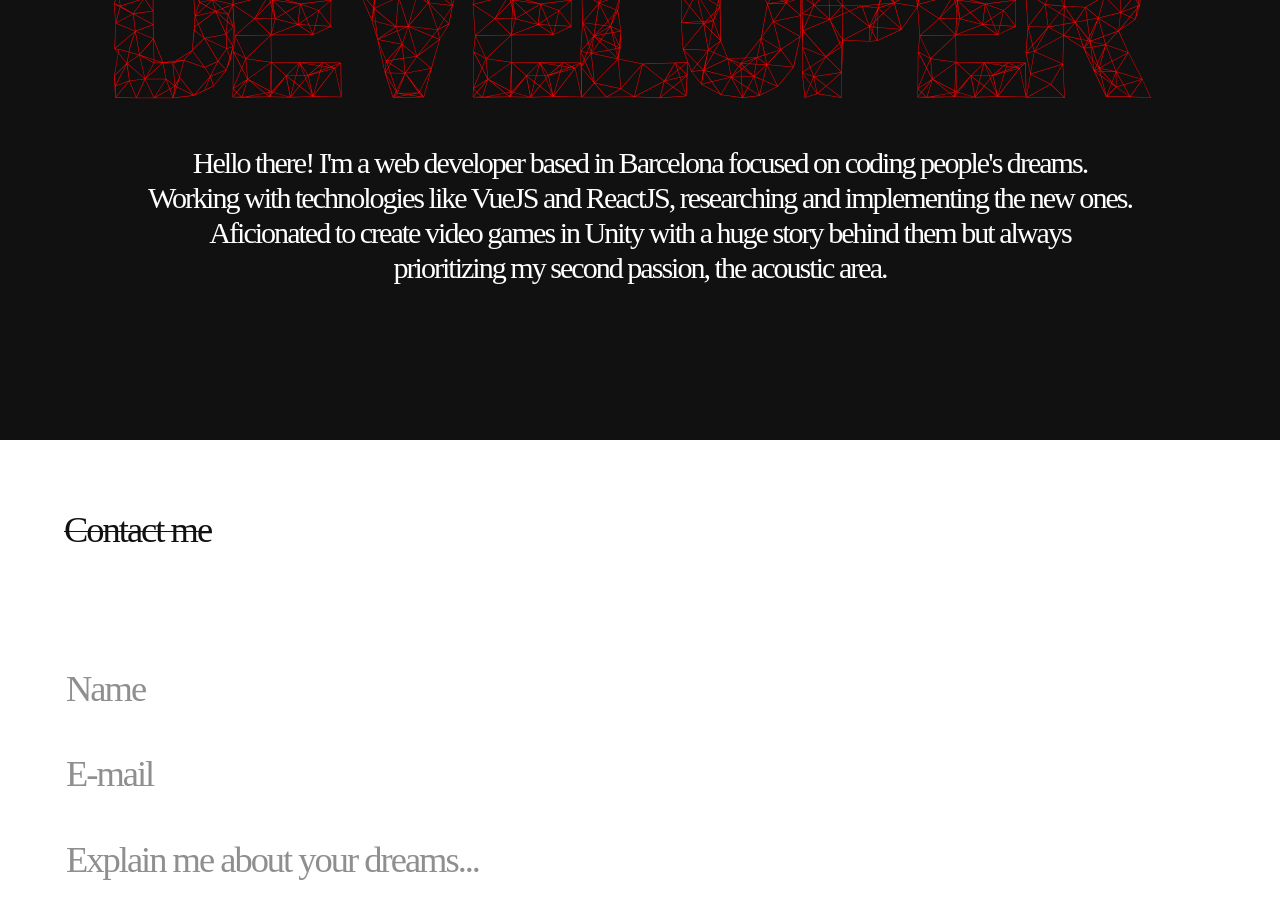
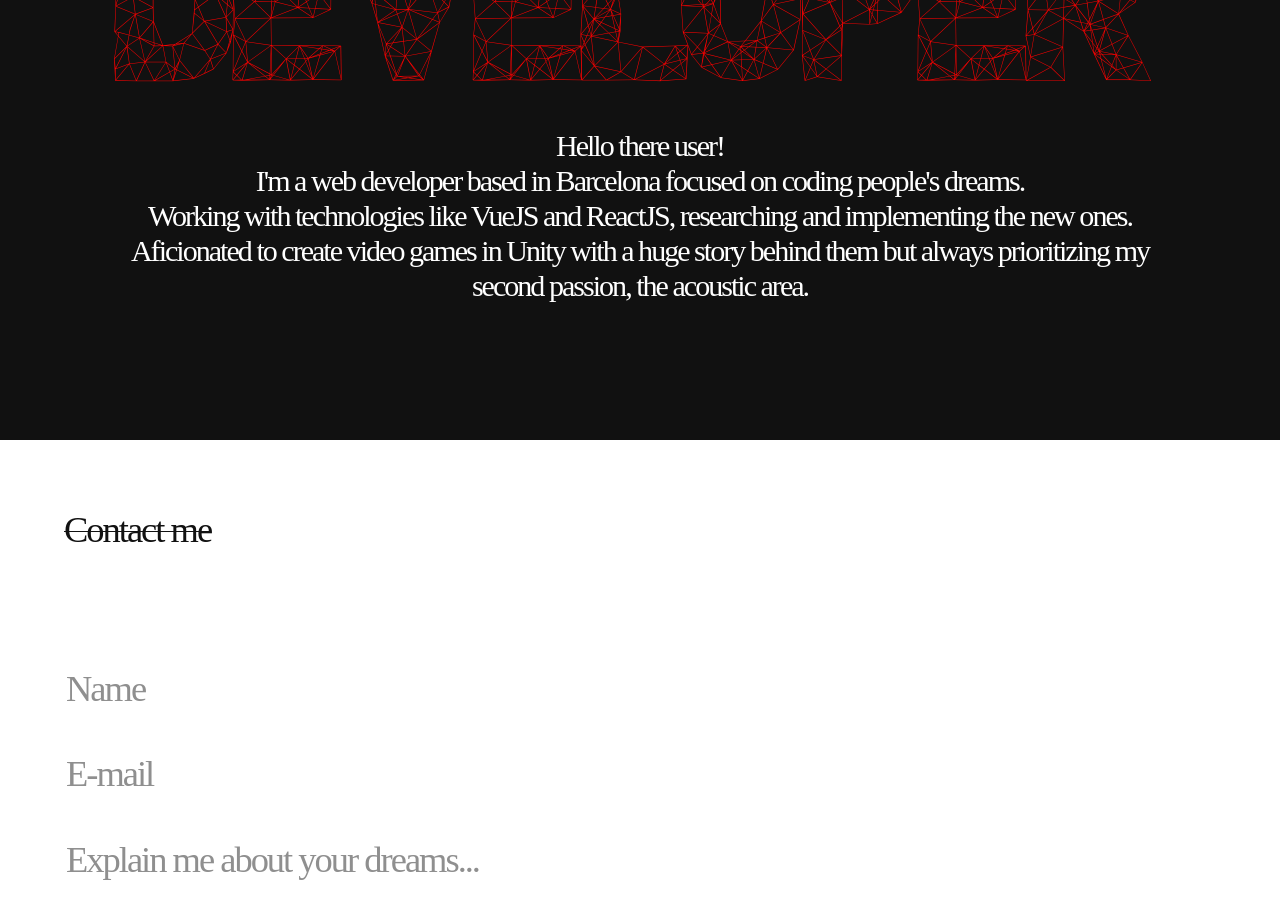
Before and after one commit to sergiJimenez/columbuscode, a Vue app: page /#/ in a window 1280 px wide. Shown: the part 1960-2879 px from the top of the page. Built offline with nearby package versions, Linux system fonts and the light colour scheme; a web font is replaced by a local one.

Commit message:
correcting margin of the text

```diff
--- a/src/components/whoamiLayout.vue
+++ b/src/components/whoamiLayout.vue
@@ -25,10 +25,9 @@
             </div>
         </div>
         <div class="contentInformationWhoIAm" alt="Hello there! I'm a web developer based in Barcelona focused on coding people's dreams. Working with technologies like VueJS and ReactJS, researching and implementing the new ones. Aficionated to create video games in Unity with a huge story behind them but always prioritizing my second passion, the acoustic area.">
-            Hello there! I'm a web developer based in Barcelona focused on coding people's dreams.<br>
-            Working with technologies like VueJS and ReactJS, researching and implementing the new ones.<br>
-            Aficionated to create video games in Unity with a huge story behind them but always<br>
-            prioritizing my second passion, the acoustic area.
+            Hello there user!<br>
+            I'm a web developer based in Barcelona focused on coding people's dreams.<br>
+            Working with technologies like VueJS and ReactJS, researching and implementing the new ones. Aficionated to create video games in Unity with a huge story behind them but always prioritizing my second passion, the acoustic area.
         </div>
     </div>
 </template>
@@ -201,7 +200,7 @@
 
     .contentInformationWhoIAm {
         display: flex;
-        width: 100%;
+        width: 85%;
         text-align: center;
         justify-content: center;
         font-family: "SF-Pro-Ultralight";
```
